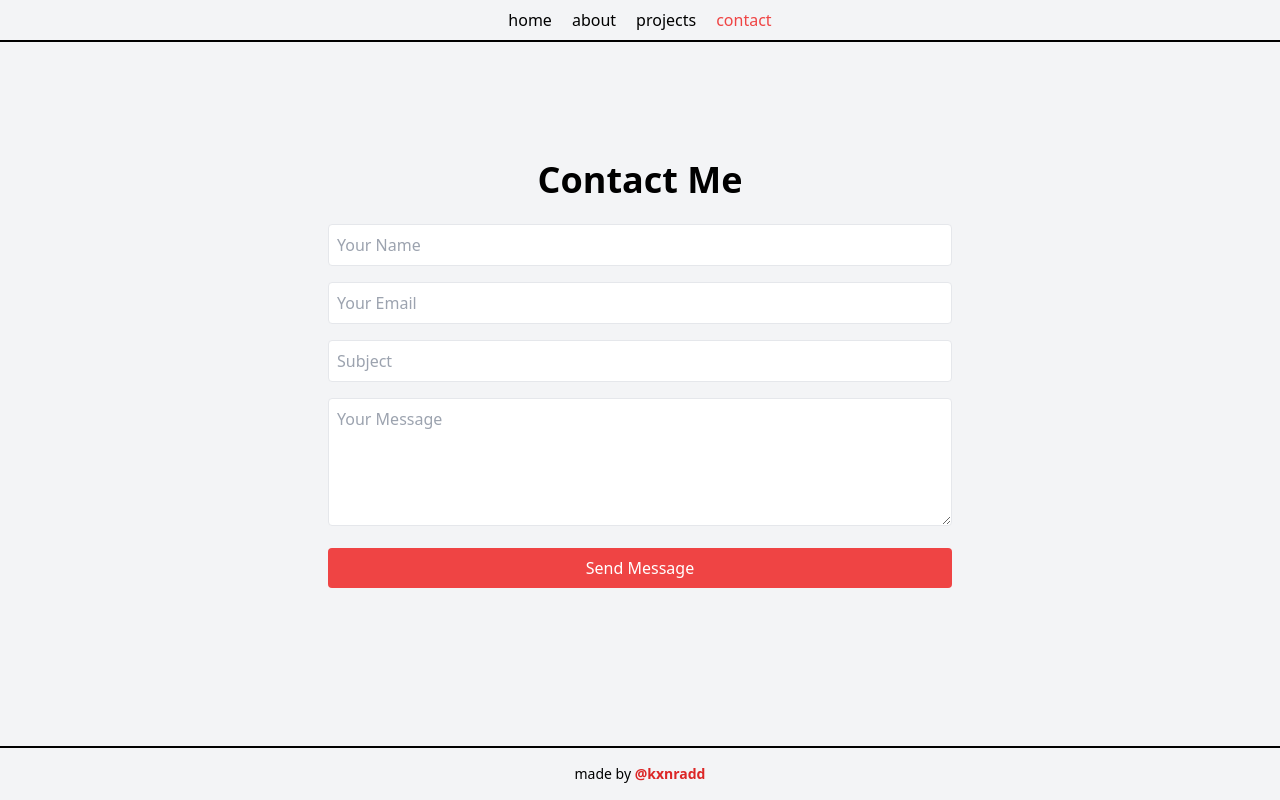
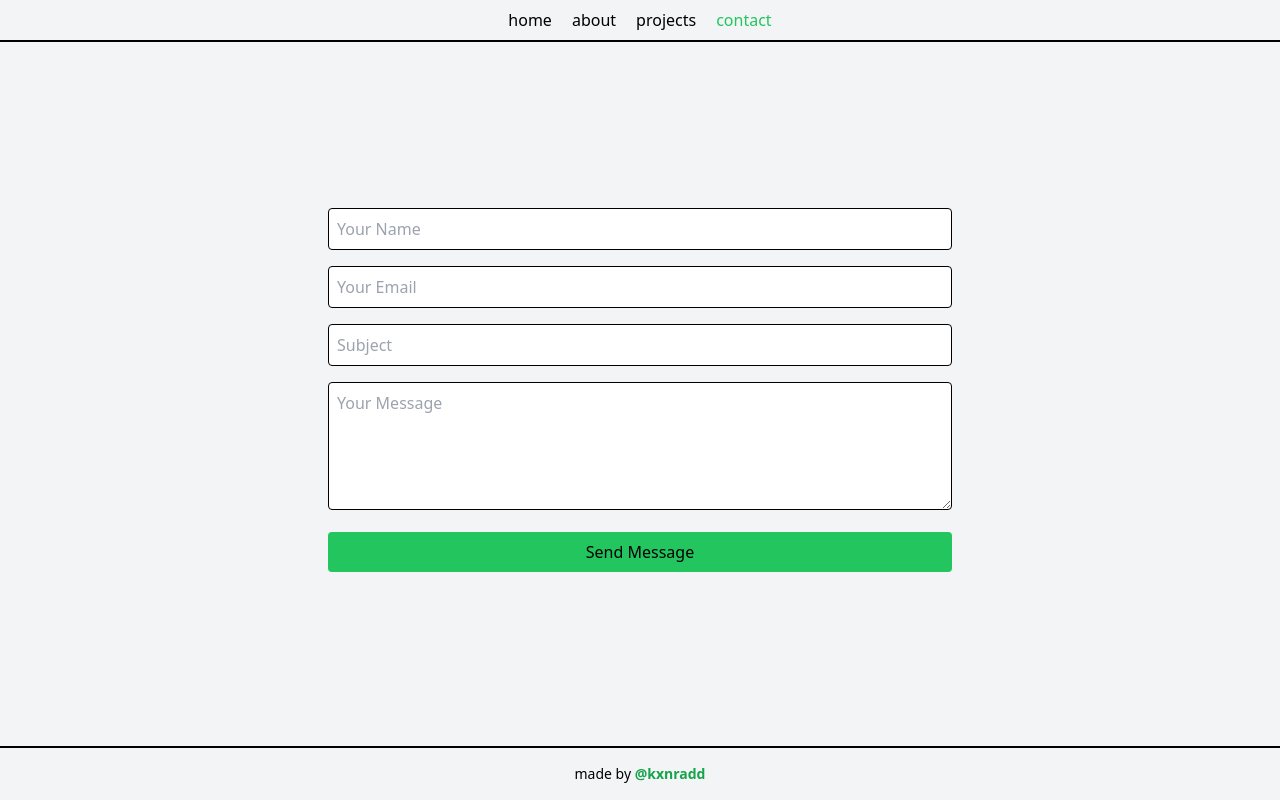
Before and after one commit to kxnradd/Personal-Site, a React (Create React App) app: page /contact in a window 1280 px wide. Built offline with nearby package versions, Linux system fonts and the light colour scheme.

Commit message:
fixed dark/light mode inaccuracies

```diff
--- a/src/pages/Contact.jsx
+++ b/src/pages/Contact.jsx
@@ -24,8 +24,7 @@ function Contact() {
   };
 
   return (
-    <div className="max-w-2xl mx-auto p-6 pt-36">
-      <h1 className="text-4xl font-bold mb-6 text-center">Contact Me</h1>
+    <div className="max-w-2xl mx-auto p-6 pt-48">
       <form ref = {formData} onSubmit={handleSubmit} className="space-y-4">
         <div>
           <input
@@ -33,7 +32,7 @@ function Contact() {
             name="name"
             placeholder="Your Name"
             value={formData.name}
-            className="w-full p-2 border rounded text-gray-900"
+            className="w-full p-2 border rounded border-black text-gray-900"
             required
           />
         </div>
@@ -43,7 +42,7 @@ function Contact() {
             name="email"
             placeholder="Your Email"
             value={formData.email}
-            className="w-full p-2 border rounded text-gray-900"
+            className="w-full p-2 border rounded border-black text-gray-900"
             required
           />
         </div>
@@ -53,7 +52,7 @@ function Contact() {
             name="subject"
             placeholder="Subject"
             value={formData.subject}
-            className="w-full p-2 border rounded text-gray-900"
+            className="w-full p-2 border rounded border-black text-gray-900"
             required
           />
         </div>
@@ -62,13 +61,13 @@ function Contact() {
             name="message"
             placeholder="Your Message"
             value={formData.message}
-            className="w-full p-2 border rounded h-32 text-gray-900"
+            className="w-full p-2 border rounded border-black h-32 text-gray-900"
             required
           />
         </div>
         <button
           type="submit"
-          className="w-full bg-red-500 text-white py-2 px-4 rounded hover:bg-red-700"
+          className="w-full dark:bg-red-600 bg-green-500 dark:text-white text-black py-2 px-4 rounded dark:hover:bg-red-800 hover:bg-green-600"
         >
           Send Message
         </button>
--- a/src/pages/Home.jsx
+++ b/src/pages/Home.jsx
@@ -3,11 +3,11 @@ function Home() {
   return (
     <div className="h-screen flex items-center justify-center overflow-hidden">
       <div className="text-center flex flex-col items-start p-4">
-        <h1 className="text-6xl font-bold mb-4 text-red-500">@kxnrad.</h1>
+        <h1 className="text-6xl font-bold mb-4 text-green-500 dark:text-red-500">@kxnrad.</h1>
         <p className="text-lg">programmer first, creative second.</p>
-        <p className="pt-4 gap-4">-<Link to="/about" className="hover:text-red-500"> more about me...</Link></p>
-        <p>-<Link to="/projects" className="hover:text-red-500"> see what I've made...</Link></p>
-        <p>-<Link to="/contact" className="hover:text-red-500"> get in touch...</Link></p>
+        <p className="pt-4 gap-4">-<Link to="/about" className="hover:text-green-500 dark:hover:text-red-500"> more about me...</Link></p>
+        <p>-<Link to="/projects" className="hover:text-green-500 dark:hover:text-red-500"> see what I've made...</Link></p>
+        <p>-<Link to="/contact" className="hover:text-green-500 dark:hover:text-red-500"> get in touch...</Link></p>
       </div>
     </div>
   );
--- a/src/pages/Layout.jsx
+++ b/src/pages/Layout.jsx
@@ -5,10 +5,10 @@ const Layout = () => {
       <nav className="fixed top-0 mb-10 w-full bg-gray-100 dark:bg-black text-black dark:text-white">
           <div className="border-b-2 dark:border-gray-100 border-black p-2">
             <ul className="flex flex-row gap-5 justify-center">
-              <li><NavLink className={({isActive}) => isActive ? "text-red-500" : "hover:text-red-500"} to="/">home</NavLink></li>
-              <li><NavLink className={({isActive}) => isActive ? "text-red-500" : "hover:text-red-500"} to="/about">about</NavLink></li>
-              <li><NavLink className={({isActive}) => isActive ? "text-red-500" : "hover:text-red-500"} to="/projects">projects</NavLink></li>
-              <li><NavLink className={({isActive}) => isActive ? "text-red-500" : "hover:text-red-500"} to="/contact">contact</NavLink></li>
+              <li><NavLink className={({isActive}) => isActive ? "dark:text-red-500 text-green-500" : "dark:hover:text-red-500 hover:text-green-500"} to="/">home</NavLink></li>
+              <li><NavLink className={({isActive}) => isActive ? "dark:text-red-500 text-green-500" : "dark:hover:text-red-500 hover:text-green-500"} to="/about">about</NavLink></li>
+              <li><NavLink className={({isActive}) => isActive ? "dark:text-red-500 text-green-500" : "dark:hover:text-red-500 hover:text-green-500"} to="/projects">projects</NavLink></li>
+              <li><NavLink className={({isActive}) => isActive ? "dark:text-red-500 text-green-500" : "dark:hover:text-red-500 hover:text-green-500"} to="/contact">contact</NavLink></li>
             </ul>
           </div>
       </nav>
@@ -17,7 +17,7 @@ const Layout = () => {
         <Outlet />
       </main>
       <footer className="fixed bottom-0 w-full text-center text-sm bg-gray-100 dark:bg-black text-black dark:text-white p-4 border-t-2 dark:border-gray-100 border-black">
-        <p> made by <a href="https://github.com/kxnradd" className="text-red-600" target="_blank" rel="noreferrer"><strong>@kxnradd</strong></a></p>
+        <p> made by <a href="https://github.com/kxnradd" className="dark:text-red-600 text-green-600" target="_blank" rel="noreferrer"><strong>@kxnradd</strong></a></p>
       </footer>
     </>
   );
```
